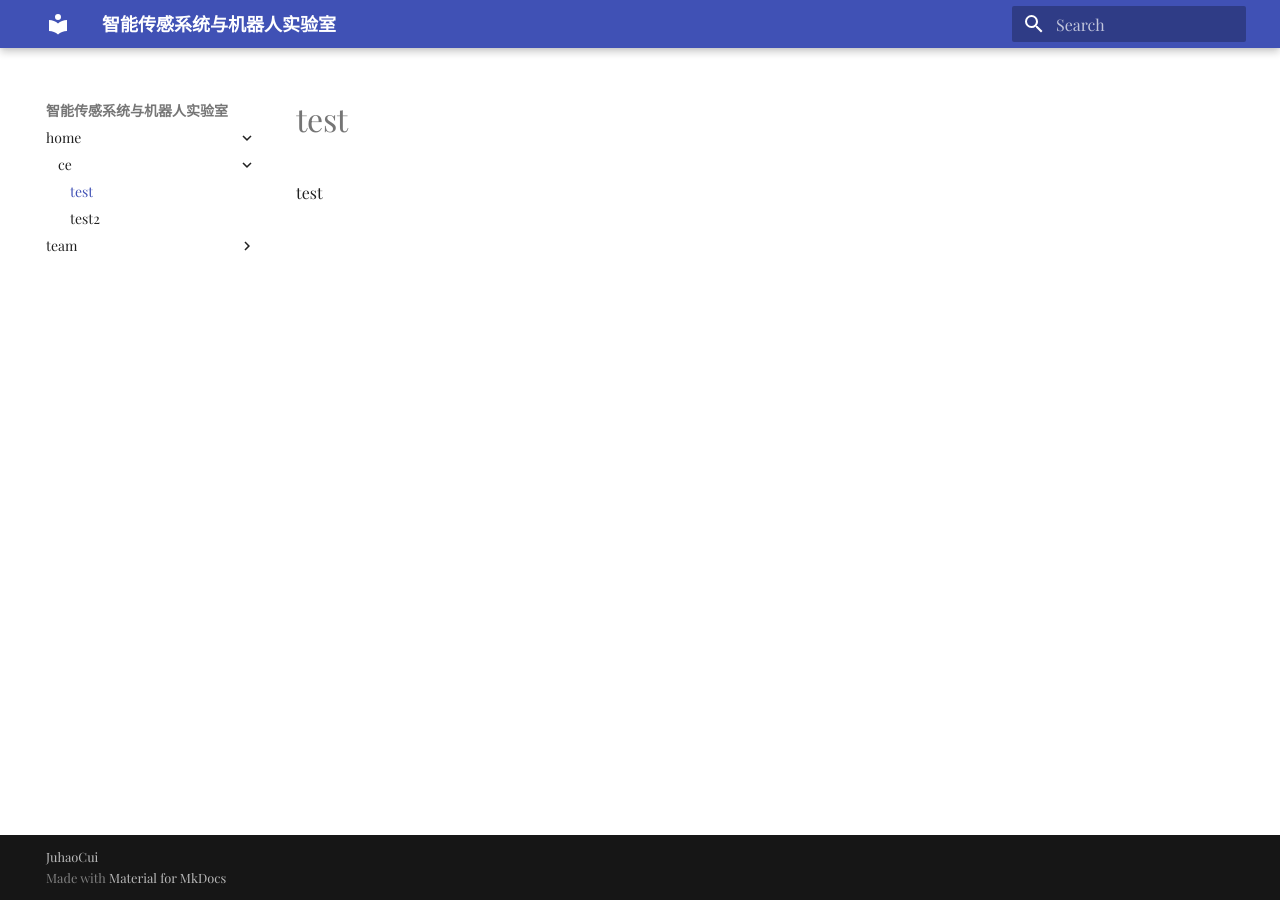
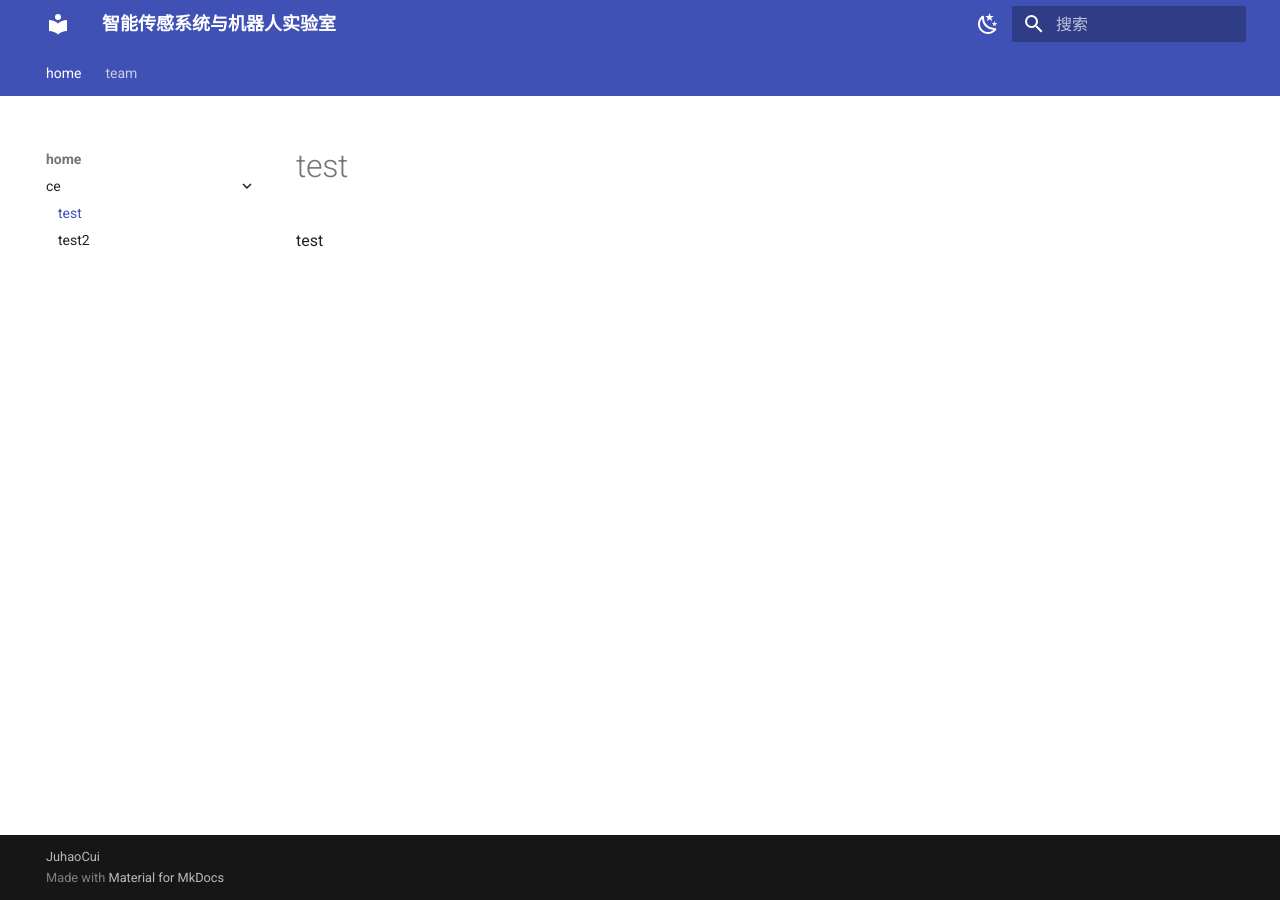
Before and after one commit to juhaocui/Wang-Lab.github.io, an MkDocs documentation site: the page built from docs/test.md, in a window 1280 px wide. Built offline with MkDocs 1.6.1 and Material for MkDocs 9.7.7, drawn with Linux system fonts in a browser that asks for light colours; some web fonts are replaced.

Commit message:
Update mkdocs.yml

```diff
--- a/mkdocs.yml
+++ b/mkdocs.yml
@@ -16,14 +16,31 @@
       - test3: test3.md
       - test4: test4.md
 
-# theme
 theme:
   name: material
-  #logo: logo.png
-  font:
-   text: Playfair Display
-  # features:
-  #   - navigation.tabs # 使用Tab来进行分类
+  palette:
+    - scheme: default # 日间模式
+      primary: indigo # 上方的
+      accent: orange # 链接等可交互元件的高亮色
+      toggle:
+        icon: material/weather-night # 图标
+        name: 切换至夜间模式 # 鼠标悬浮提示
+    - scheme: slate # 夜间模式
+      primary: indigo
+      accent: orange
+      toggle:
+        icon: material/weather-sunny
+        name: 切换至日间模式
+  features:
+    - navigation.tabs # 使用Tab来进行分类
+    - navigation.top # 返回顶部的按钮 在上滑时出现
+    - navigation.indexes # Tab会有一个index.md 而不是在打开Tab时打开第一篇文章
+    - navigation.expand # 打开Tab时左侧目录全部展开
+    - search.suggest # 搜索输入一些字母时推荐补全整个单词
+    - search.highlight # 搜索出的文章关键词加入高亮
+    - content.code.copy # 可以通过按钮复制代码
+    - content.action.edit # 点击按钮跳转到编辑页面  需要结合 edit_uri 一起使用
+  language: zh # 一些提示性的文字会变成中文
 
 # copyright
 copyright: JuhaoCui
```
